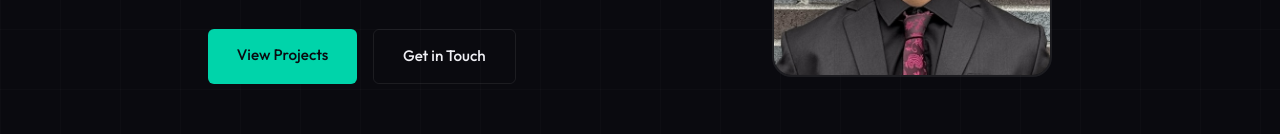
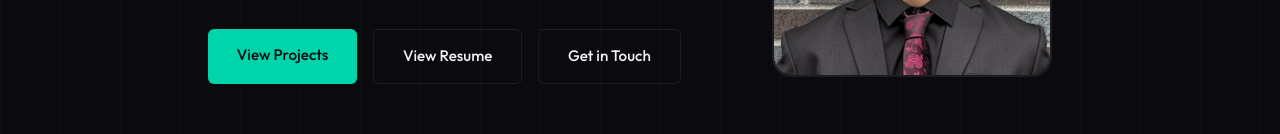
Before and after one commit to sanidhya-karnik/sanidhya-karnik.github.io, a plain HTML site: page index.html in a window 1280 px wide. Shown: the part 451-585 px from the top of the page. Drawn offline with Linux system fonts and the light colour scheme.

Commit message:
Add CTA to view Resume

```diff
--- a/index.html
+++ b/index.html
@@ -149,6 +149,7 @@
         .hero-cta {
             display: flex;
             gap: 1rem;
+            flex-wrap: wrap;
         }
 
         .btn {
@@ -609,6 +610,7 @@
                     </p>
                     <div class="hero-cta">
                         <a href="#projects" class="btn btn-primary">View Projects</a>
+                        <a href="https://drive.google.com/file/d/1rSJr9TBlbN6c1wEu4jGmsCNJ2Zf_mnZ9/view" target="_blank" class="btn btn-secondary">View Resume</a>
                         <a href="#contact" class="btn btn-secondary">Get in Touch</a>
                     </div>
                 </div>
```
